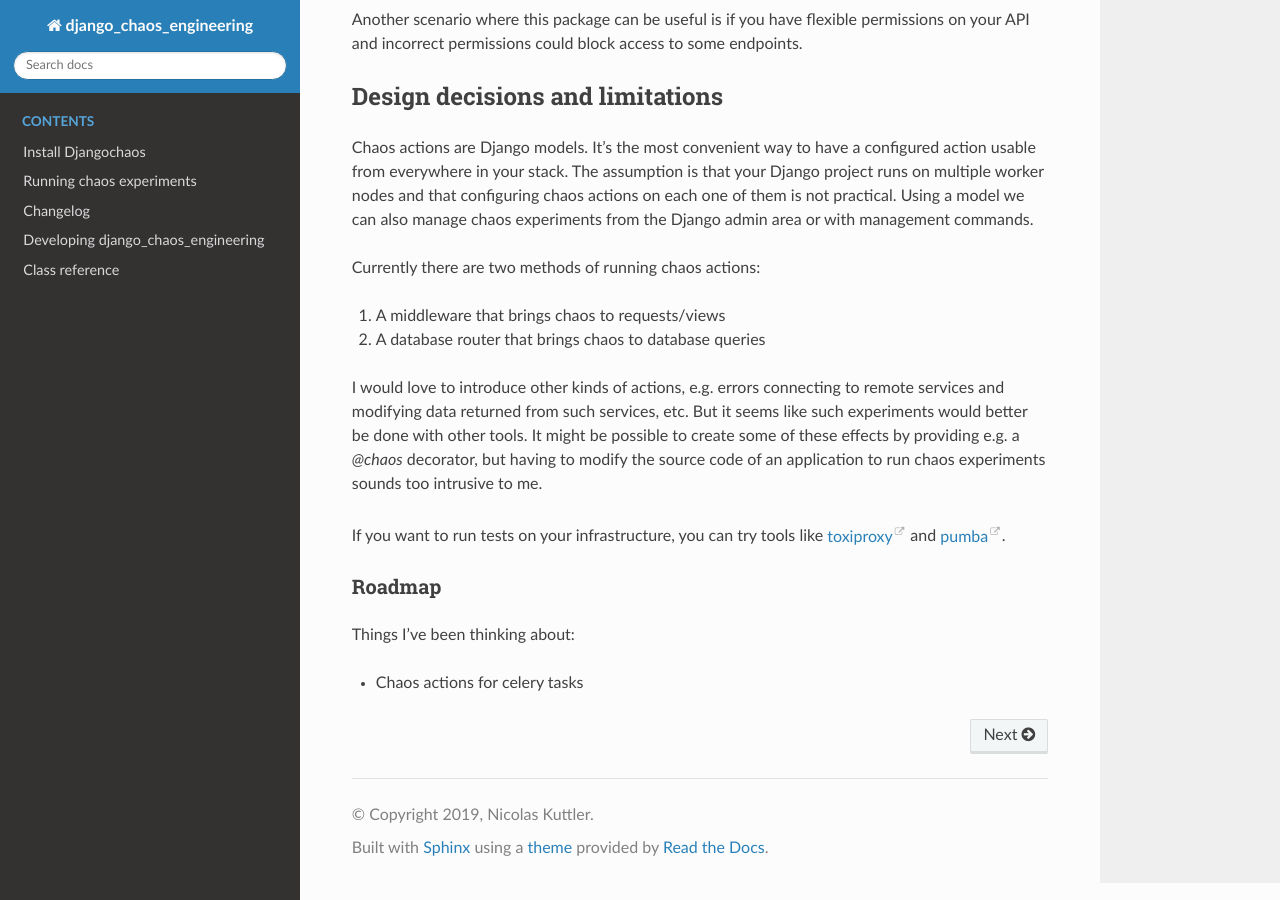
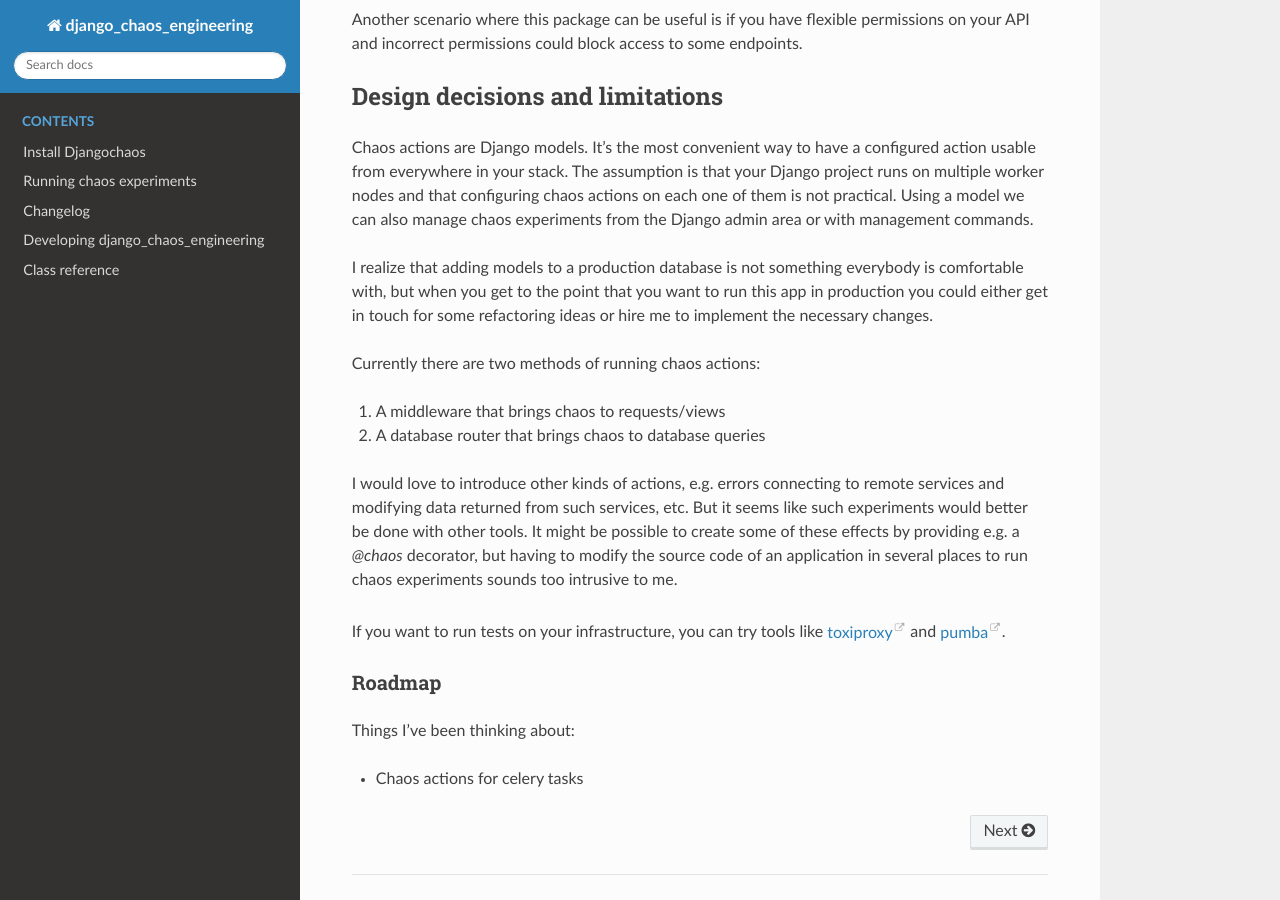
Before and after one commit to nkuttler/django-chaos-engineering, a Sphinx documentation site: the page built from docs/index.rst, in a window 1280 px wide and 900 px high, scrolled down 1244 px. Built offline with Sphinx 7.4.7 and the Read the Docs theme 2.0.0, drawn with Linux system fonts in a browser that asks for light colours.

Commit message:
Documentation about model limits

```diff
--- a/docs/index.rst
+++ b/docs/index.rst
@@ -43,6 +43,11 @@ your Django project runs on multiple worker nodes and that configuring chaos
 actions on each one of them is not practical. Using a model we can also manage
 chaos experiments from the Django admin area or with management commands.
 
+I realize that adding models to a production database is not something everybody
+is comfortable with, but when you get to the point that you want to run this app
+in production you could either get in touch for some refactoring ideas or hire
+me to implement the necessary changes.
+
 Currently there are two methods of running chaos actions:
 
 1. A middleware that brings chaos to requests/views
@@ -52,8 +57,8 @@ I would love to introduce other kinds of actions, e.g. errors connecting to
 remote services and modifying data returned from such services, etc. But it
 seems like such experiments would better be done with other tools. It might be
 possible to create some of these effects by providing e.g. a `@chaos` decorator,
-but having to modify the source code of an application to run chaos experiments
-sounds too intrusive to me.
+but having to modify the source code of an application in several places to run
+chaos experiments sounds too intrusive to me.
 
 If you want to run tests on your infrastructure, you can try tools like
 `toxiproxy <https://github.com/shopify/toxiproxy>`_ and `pumba
```
